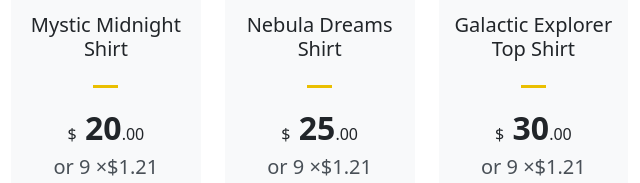
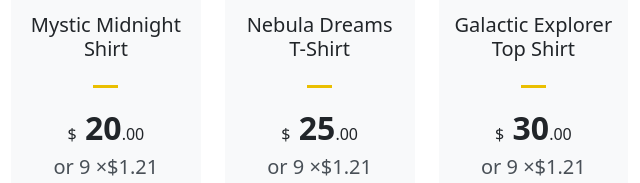
Before and after one commit to IamUPO/ShoppingCart, a plain HTML site: page index.html in a window 1280 px wide. Shown: the part 327-510 px from the top of the page, 356-996 px from the left. Drawn offline with nearby package versions, Linux system fonts and the light colour scheme.

Commit message:
Update index.html

```diff
--- a/index.html
+++ b/index.html
@@ -123,8 +123,7 @@
                                             <span class="bg-dark end-0 m-1 p-1 position-absolute text-white">
                                             Free Shipping <i class="fa-fw fa-plane fas"></i> </span>
                                             <div class="align-items-center card-body d-flex flex-column justify-content-center">
-                                                <h5 class="card-title mb-4 text-center">
-                                                Nebula Dreams Shirt </h5>
+                                                <h5 class="card-title mb-4 text-center">Nebula Dreams T-Shirt</h5>
                                                 <div data-empty-placeholder class="card-bar mb-3"></div>
                                                 <div class="fs-2 fw-semibold">
                                                     <span class="fs-6 fw-medium">$</span>
```
